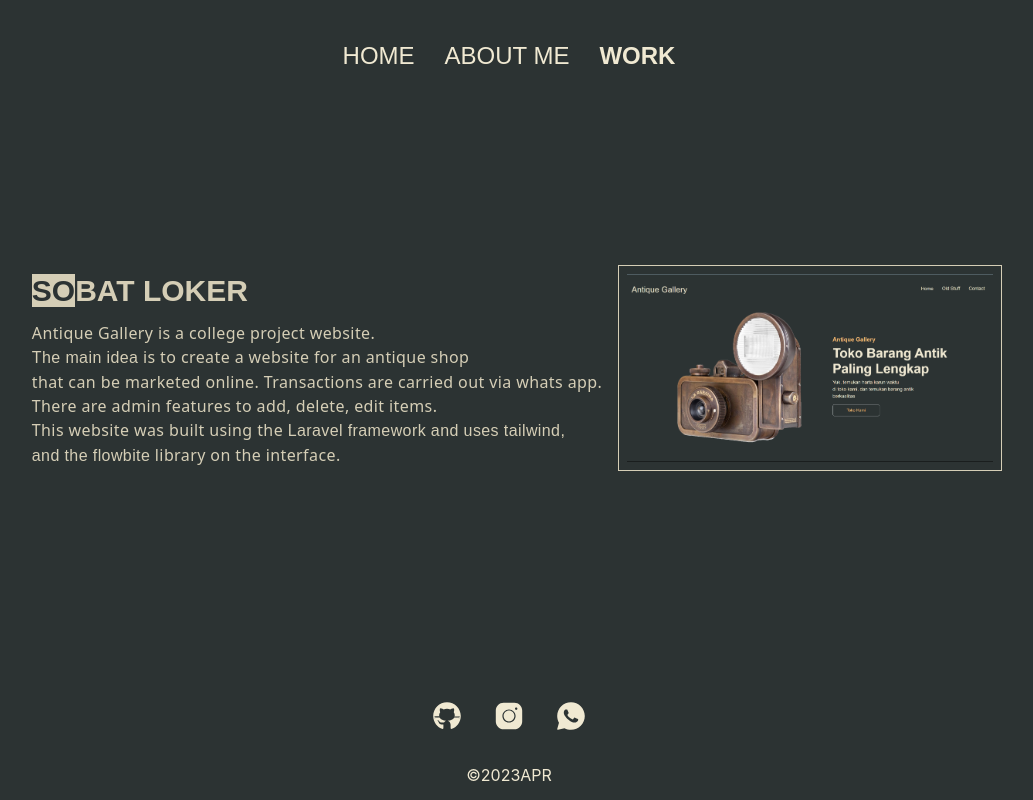
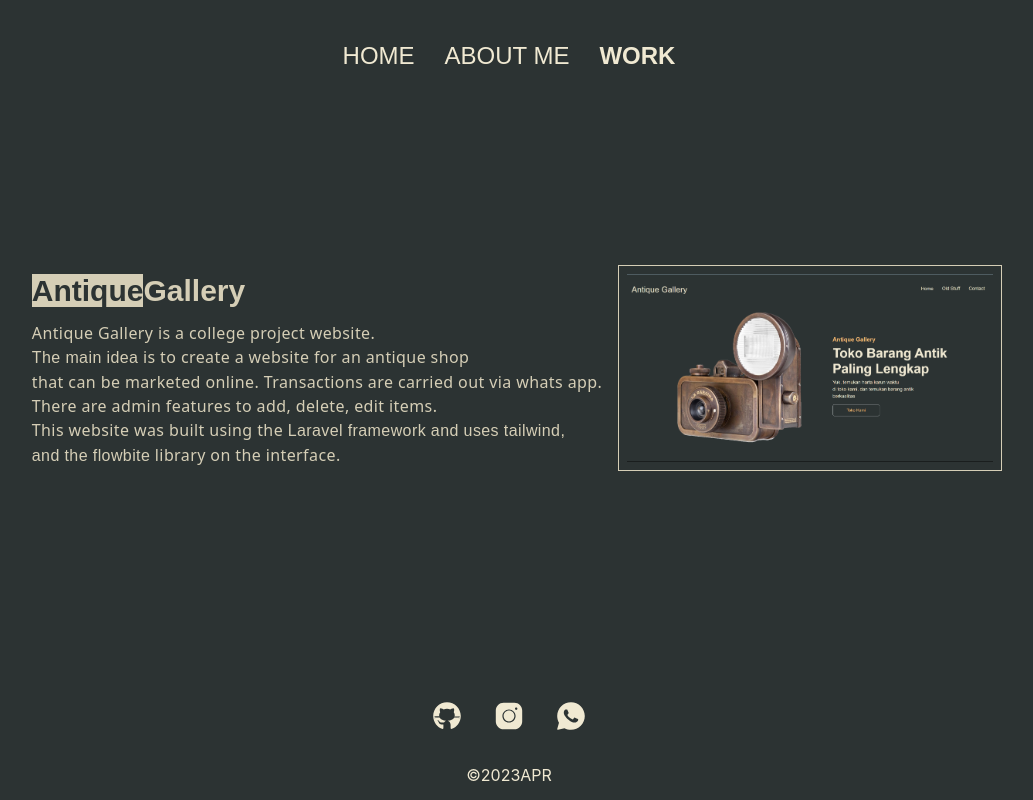
Before and after one commit to AgilPrayoga/PortoAgil, a React (Create React App) app: page /work/project2 in a window 1280 px wide. Shown: the whole page, without its empty margins (131-1164 px from the left). Built offline with nearby package versions, Linux system fonts and the light colour scheme.

Commit message:
first commit

```diff
--- a/src/Pages/Project/Project2.jsx
+++ b/src/Pages/Project/Project2.jsx
@@ -27,7 +27,7 @@ const Project1= () =>{
                 animate={{  opacity: [0, 1, 0, 1],x:[0],opacity: [0, 1, 0, 1,],y:[-300,0] }}
                 exit={{ opacity: [0, 1, 0, 1, 0] ,x:[0,300] }}
 
-                ><a className="text-[#2C3333] bg-[#d5ceb6] ">SO</a>BAT LOKER</m.h1>
+                ><a className="text-[#2C3333] bg-[#d5ceb6] ">Antique</a>Gallery</m.h1>
                 <m.p className="font-sans font-thin tracking-wide text-[#d5ceb6]"
                 initial={{ opacity: 0, x:[300]  }}
                 animate={{  opacity: [0, 1, 0, 1,0, 1, 0, 1,0, 1, 0, 1],x:[0],opacity: [0, 1, 0, 1,0, 1, 0, 1,0, 1, 0, 1],x:[-300,0] }}
```
